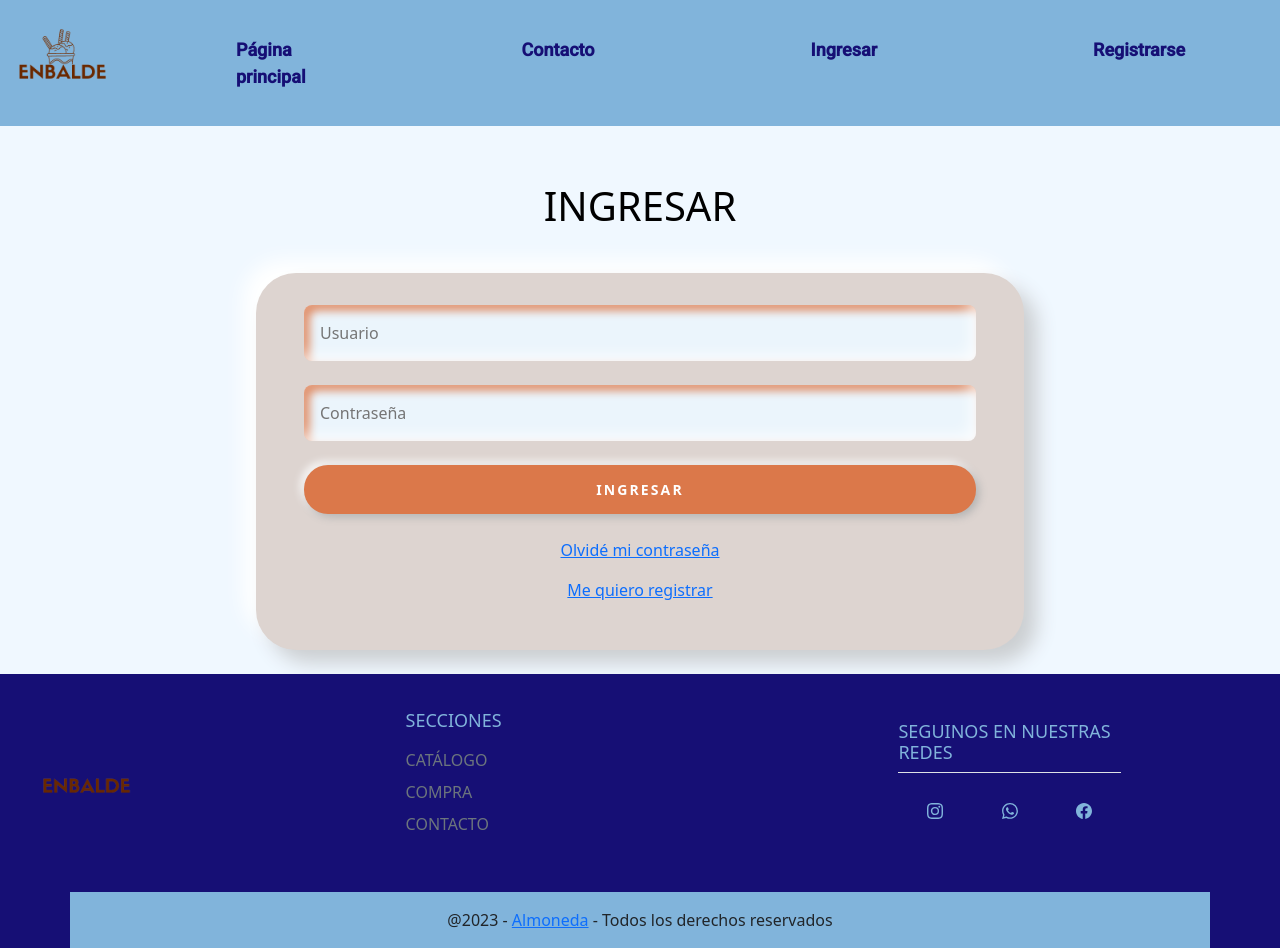
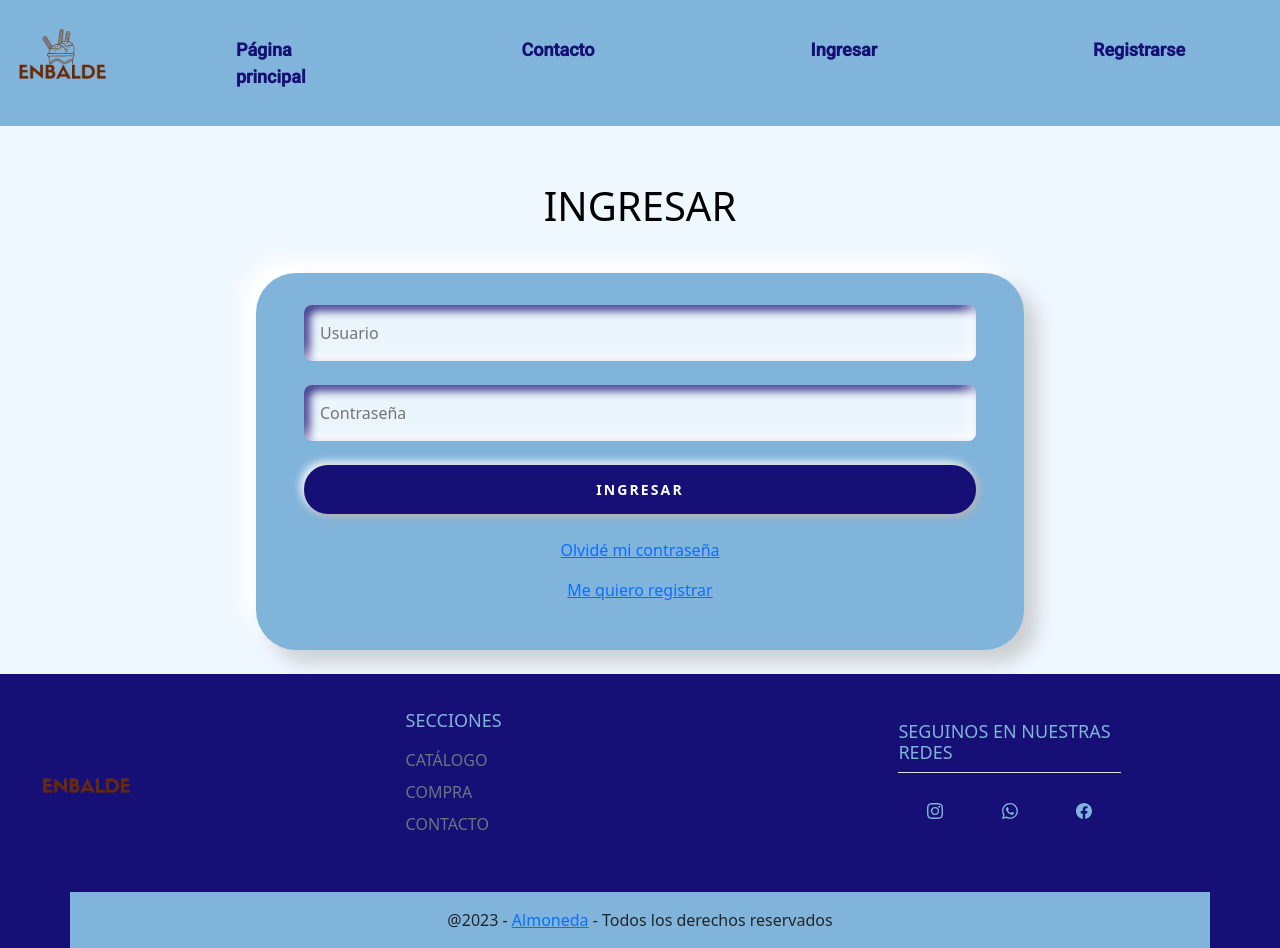
Before and after one commit to NataliaAlvarezIspc/proyecto-ispc-ecommerce, an Angular app in the folder front-end/enbalde/: page /login in a window 1280 px wide. Shown: the top 948 px of the page. Built offline with nearby package versions, Linux system fonts and the light colour scheme.

Commit message:
corrección de estilo en login para combinar con barra de navegación

```diff
--- a/front-end/enbalde/src/app/pages/login/login.component.css
+++ b/front-end/enbalde/src/app/pages/login/login.component.css
@@ -14,7 +14,7 @@ body {
   padding: 2rem 3rem;
   margin: auto;
   border-radius: 2.5rem;
-  background-color: #ddd4d0;
+  background-color: #81b4db;
   box-shadow: 13px 13px 20px #cbced1, -13px -13px 20px #ffffff;
   color: black;
   margin-top: 3px ;
@@ -27,7 +27,7 @@ body {
   padding: 1rem;
   border: none;
   box-shadow: inset -5px -5px 15px rgba(255, 255, 255, 0.8), inset 5px 5px 10px
-  #db784a;
+  #160f75;
   border: 0 none;
   background: #ebf5fc;
 }
@@ -38,7 +38,7 @@ body {
   font-size: 0.875rem;
   color: #ffffff;
   font-weight: bold;
-  background-color: #db784a;
+  background-color: #160f75;
   width: 100%;
   display: block;
   padding: 0.875rem 1rem;
```
